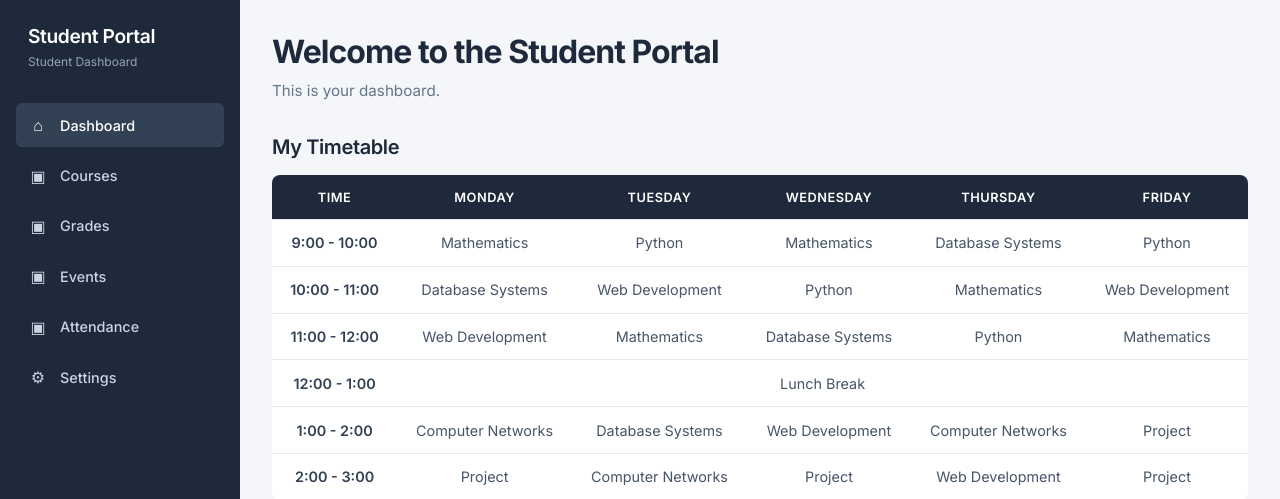
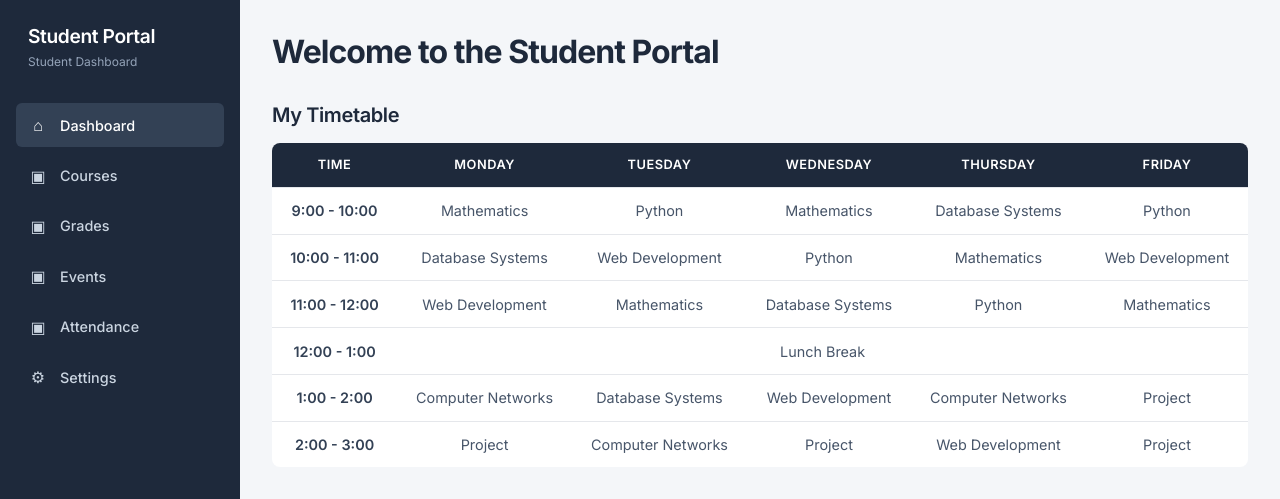
Before and after one commit to don-curleone/student-portal, a Flask app: page /home in a window 1280 px wide. Shown: the top 499 px of the page. Run offline with Flask 3, Linux system fonts and the light colour scheme.

Commit message:
removed the secondary title from home page

```diff
--- a/templates/home.html
+++ b/templates/home.html
@@ -7,8 +7,6 @@ Dashboard
 {% block content %}
 
 <h1>Welcome to the Student Portal</h1>
-
-<p>This is your dashboard.</p>
 
 <section>
     <h2>My Timetable</h2>
```
